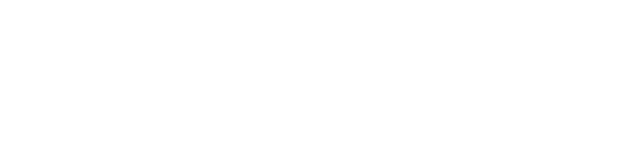
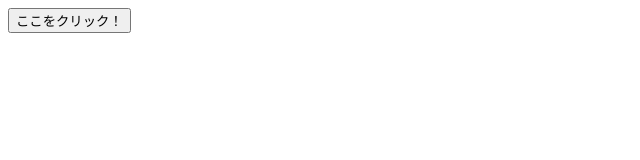
Before and after one commit to Ncuber7/Cube_incremental, a plain HTML site: page index.html in a window 1280 px wide. Shown: the whole page, without its empty margins (0-640 px from the left). Drawn offline with Linux system fonts and the light colour scheme.

Commit message:
Update index.html

```diff
--- a/index.html
+++ b/index.html
@@ -1,6 +1,7 @@
 <!DOCTYPE html>
 <html>
 <body>
+    <button>ここをクリック！</button>
 <script src="app.js"></script>
 </body>
 </html>
```
